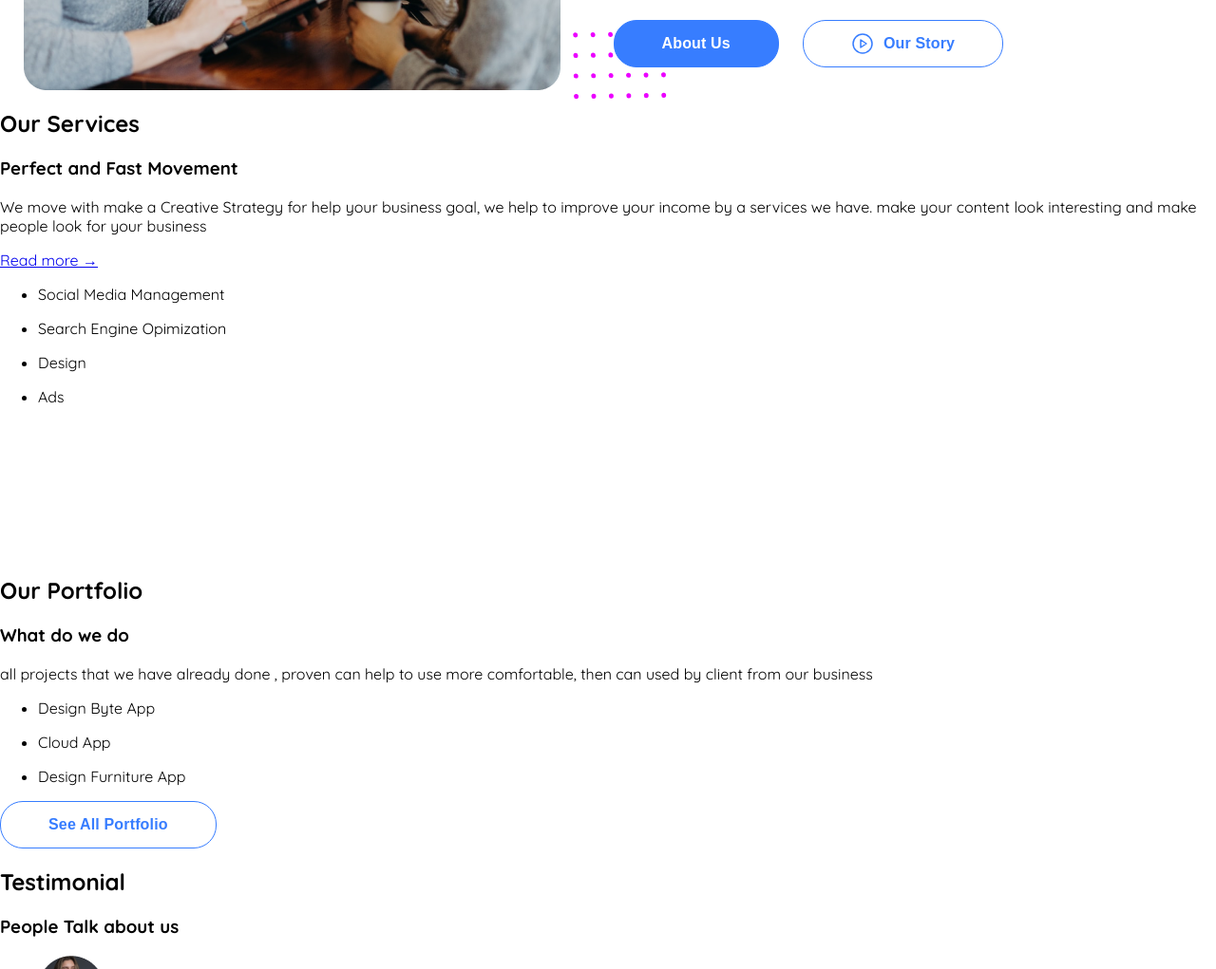
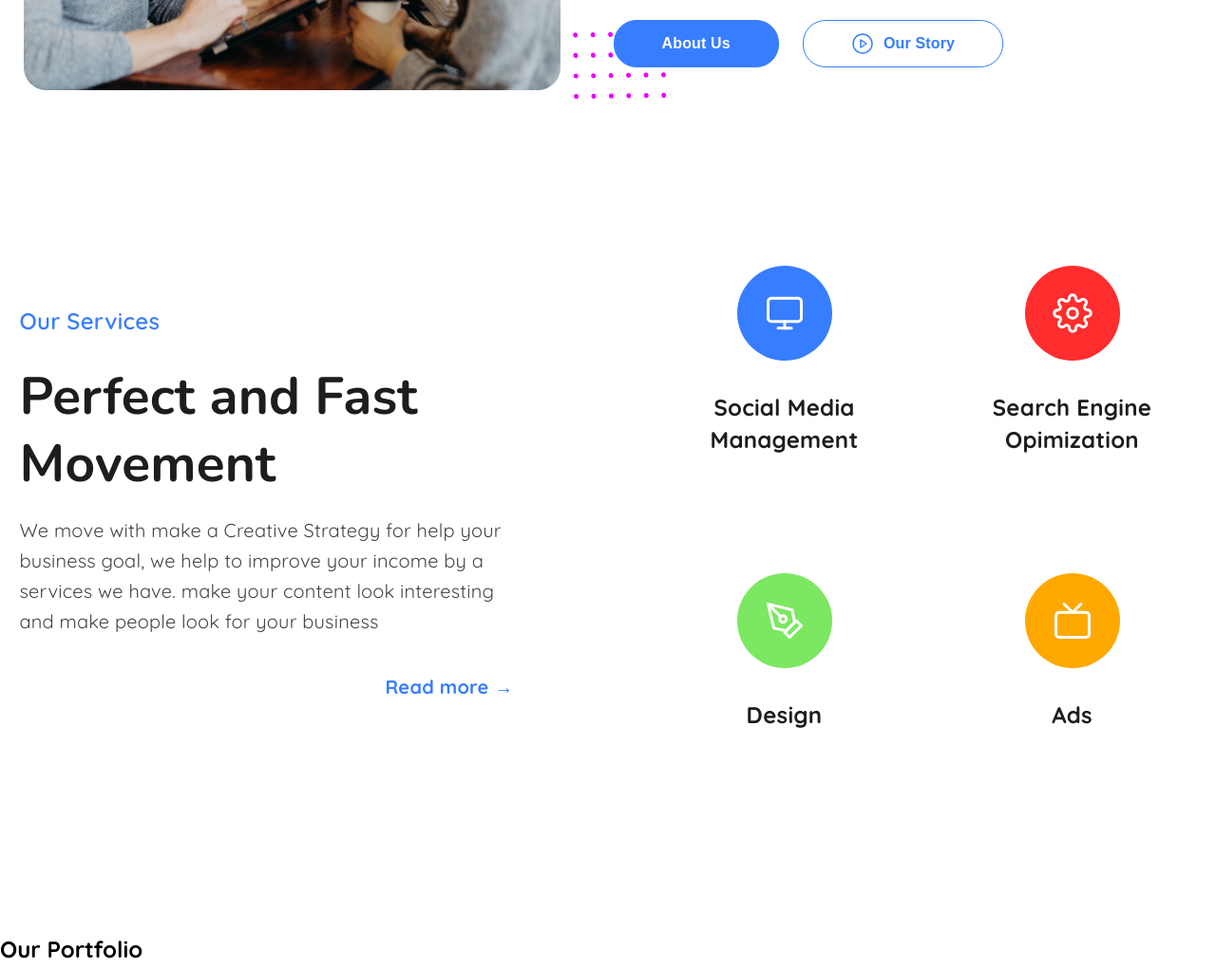
Before and after one commit to RubyVine01/creative_agency, a plain HTML site: page index.html in a window 1280 px wide. Shown: the part 1832-2853 px from the top of the page at 95% size. Drawn offline with nearby package versions, Linux system fonts and the light colour scheme; files whose address does not match are found by name.

Commit message:
add style our-services

```diff
--- /dev/null
+++ b/blocks/direction-part/__discription/direction-part__discription.css
@@ -0,0 +1,11 @@
+.direction-part__discription {
+  margin: 0;
+  color: #1d1d1d;
+  text-align: center;
+  font-size: 24px;
+  font-style: normal;
+  font-weight: 700;
+  line-height: 34px;
+  letter-spacing: 0.24px;
+  width: 168px;
+}
--- /dev/null
+++ b/blocks/direction-part/__img/_blue/direction-part__img_blue.css
@@ -0,0 +1,4 @@
+.direction-part__img_blue {
+  background-image: url(../.././../../image/direction-part__img-monitor.svg);
+  background-color: #377dff;
+}
--- /dev/null
+++ b/blocks/direction-part/__img/_green/direction-part__img_green.css
@@ -0,0 +1,4 @@
+.direction-part__img_green {
+    background-image: url(../.././../../image/direction-part__img-pen-tool.svg);
+    background-color: #7CE761;
+}
--- /dev/null
+++ b/blocks/direction-part/__img/_red/direction-part__img_red.css
@@ -0,0 +1,4 @@
+.direction-part__img_red {
+  background-image: url(../.././../../image/direction-part__img-settings.svg);
+  background-color: #FF2D2D;
+}
--- /dev/null
+++ b/blocks/direction-part/__img/_yellow/direction-part__img_yellow.css
@@ -0,0 +1,4 @@
+.direction-part__img_yellow {
+    background-image: url(../.././../../image/direction-part__img-tv.svg);
+    background-color: #FFA800;
+}
--- /dev/null
+++ b/blocks/direction-part/__img/direction-part__img.css
@@ -0,0 +1,9 @@
+.direction-part__img {
+  margin: 0;
+  border-radius: 50px;
+  height: 100px;
+  width: 100px;
+  display: block;
+  background-repeat: no-repeat;
+  background-position: center;
+}
--- /dev/null
+++ b/blocks/direction-part/__item/direction-part__item.css
@@ -0,0 +1,10 @@
+.direction-part__item {
+    width: 262px;
+    display: flex;
+    margin: 0;
+    flex-direction: column;
+    justify-content: center;
+    align-items: center;
+    row-gap: 32px;
+    height: 269px;
+}
--- /dev/null
+++ b/blocks/direction-part/direction-part.css
@@ -0,0 +1,11 @@
+.direction-part {
+    margin: 0;
+    padding-left: 0;
+    display: flex;
+    flex-wrap: wrap;
+    column-gap: 41px;
+    row-gap: 38px;
+    list-style: none;
+    max-width: 565px;
+
+}
--- /dev/null
+++ b/blocks/our-services/__link/our-services__link.css
@@ -0,0 +1,17 @@
+.our-services__link {
+  color: #377dff;
+  font-size: 20px;
+  font-style: normal;
+  font-weight: 700;
+  line-height: 34px;
+  letter-spacing: 0.2px;
+  margin: 0;
+  padding-top: 36px;
+  text-decoration: none;
+  text-align: end;
+  display: block;
+}
+
+.our-services__link:hover {
+  opacity: 0.7;
+}
--- /dev/null
+++ b/blocks/our-services/__subtitle/our-services__subtitle.css
@@ -0,0 +1,12 @@
+.our-services__subtitle {
+  color: #1d1d1d;
+  font-family: "Nunito", Arial, sans-serif;
+  font-size: 55px;
+  font-style: normal;
+  font-weight: 700;
+  line-height: 130%;
+  letter-spacing: 0.165px;
+  max-width: 419px;
+  margin: 0;
+  padding-top: 32px;
+}
--- /dev/null
+++ b/blocks/our-services/__text-part/our-services__text-part.css
@@ -0,0 +1,4 @@
+.our-services__text-part {
+    max-width: 520px;
+    margin: 0;
+}
--- /dev/null
+++ b/blocks/our-services/__text/our-services__text.css
@@ -0,0 +1,10 @@
+.our-services__text {
+  color: #464646;
+  font-size: 20px;
+  font-style: normal;
+  font-weight: 400;
+  line-height: 32px; /* 160% */
+  letter-spacing: 0.2px;
+  margin: 0;
+  padding-top: 18px;
+}
--- /dev/null
+++ b/blocks/our-services/__title/our-services__title.css
@@ -0,0 +1,9 @@
+.our-services__title {
+  color: #377dff;
+  font-size: 24px;
+  font-style: normal;
+  font-weight: 600;
+  line-height: 24px;
+  letter-spacing: 0.24px;
+  margin: 0;
+}
--- /dev/null
+++ b/blocks/our-services/our-services.css
@@ -0,0 +1,8 @@
+.our-services {
+    margin: 0 auto;
+    display: flex;
+    column-gap: 154px;
+    justify-content: center;
+    align-items: center;
+    padding-top: 150px;
+}
--- a/index.html
+++ b/index.html
@@ -167,30 +167,28 @@
               </p>
               <a href="#" class="our-services__link">Read more →</a>
             </div>
-            <div class="direction-part">
-              <ul class="direction-part__list">
+            <ul class="direction-part">
               <li class="direction-part__item">
-                  <div class="direction-part__img"></div>
+                <div class="direction-part__img direction-part__img_blue"></div>
                 <p class="direction-part__discription">
                   Social Media Management
                 </p>
               </li>
               <li class="direction-part__item">
-                  <div class="direction-part__img"></div>
+                <div class="direction-part__img direction-part__img_red"></div>
                 <p class="direction-part__discription">
                   Search Engine Opimization
                 </p>
               </li>
               <li class="direction-part__item">
-                  <div class="direction-part__img"></div>
+                <div class="direction-part__img direction-part__img_green"></div>
                 <p class="direction-part__discription">Design</p>
               </li>
               <li class="direction-part__item">
-                  <div class="direction-part__img"></div>
+                <div class="direction-part__img direction-part__img_yellow"></div>
                 <p class="direction-part__discription">Ads</p>
               </li>
             </ul>
-            </div>
           </section>
           <section class="our-portfolio">
             <div class="about-us__decorate-item-points-pink"></div>
--- a/page/index.css
+++ b/page/index.css
@@ -30,7 +30,6 @@
 @import url(../blocks/intro-photo-team/__decorate-item-points-blue/intro-photo-team__decorate-item-points-blue.css);
 @import url(../blocks/intro-great-progect/intro-great-progect.css);
 @import url(../blocks/intro-great-progect/__title/intro-great-progect__title.css);
-
 @import url(../blocks/intro-great-progect/__count-done/intro-great-progect__count-done.css);
 @import url(../blocks/intro-great-progect/__count-done/_done/intro-great-progect__count-done_done.css);
 @import url(../blocks/intro-ceo-quote/intro-ceo-quote.css);
@@ -49,6 +48,26 @@
 @import url(../blocks/about-us/__button-plase/about-us__button-plase.css);
 @import url(../blocks/about-us/__decorate-item-points-pink/about-us__decorate-item-points-pink.css);
 @import url(../blocks/about-us/__decorate-item-points-orange/about-us__decorate-item-points-orange.css);
+@import url(../blocks/our-services/our-services.css);
+@import url(../blocks/our-services/__text-part/our-services__text-part.css);
+@import url(../blocks/our-services/__title/our-services__title.css);
+@import url(../blocks/our-services/__subtitle/our-services__subtitle.css);
+@import url(../blocks/our-services/__text/our-services__text.css);
+@import url(../blocks/our-services/__link/our-services__link.css);
+@import url(../blocks/direction-part/direction-part.css);
+@import url(../blocks/direction-part/__item/direction-part__item.css);
+@import url(../blocks/direction-part/__img/direction-part__img.css);
+@import url(../blocks/direction-part/__img/_blue/direction-part__img_blue.css);
+@import url(../blocks/direction-part/__img/_green/direction-part__img_green.css);
+@import url(../blocks/direction-part/__img/_red/direction-part__img_red.css);
+@import url(../blocks/direction-part/__img/_yellow/direction-part__img_yellow.css);
+
+@import url(../blocks/direction-part/__discription/direction-part__discription.css);
+
+
+
+
+
 
 
 
```
Lines whose indentation alone changed are shown as unchanged.
